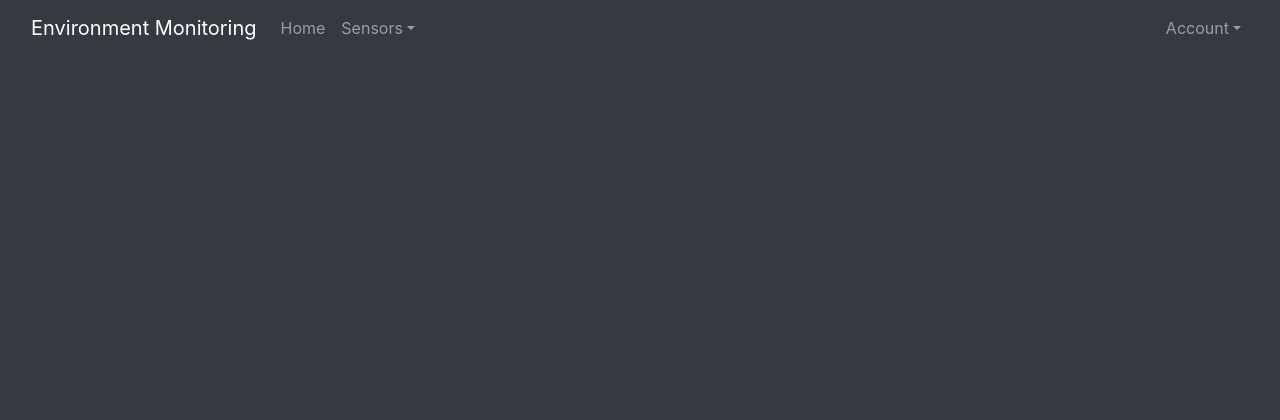
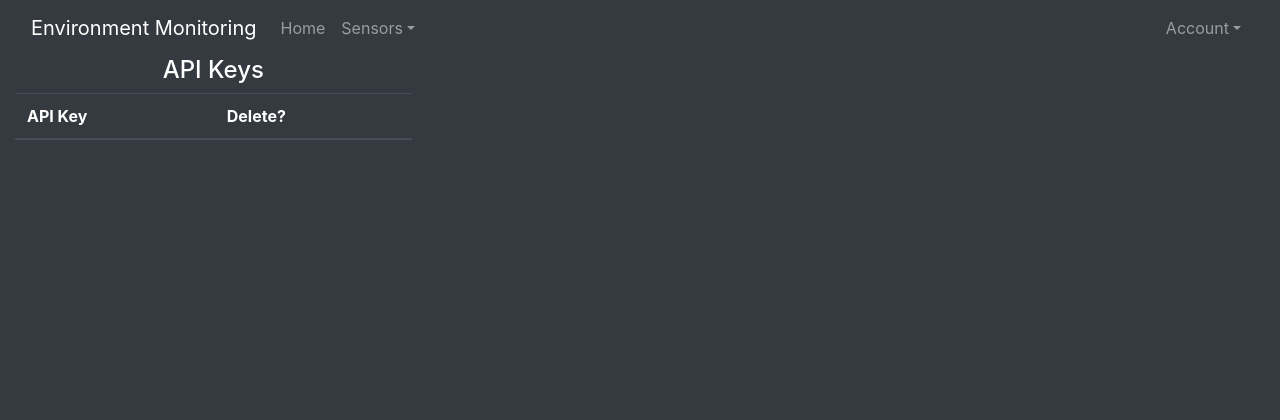
Before and after one commit to bfayers/CS_EnvironmentMonitoring, a Flask app: template templates/dashboard/account.html in a window 1280 px wide. Shown: the top 420 px of the page. Run offline with Flask 2, Linux system fonts and the light colour scheme; the template is opened without the code that fills it, so the values that code supplies are empty; some libraries are stand-ins or nearby versions.

Commit message:
table for keys and delete function

```diff
--- a/templates/dashboard/account.html
+++ b/templates/dashboard/account.html
@@ -3,14 +3,63 @@
 {% block head %}
     {{ super() }}
     <script>
+
+        function deleteKey(apiKey) {
+            data = {
+                "apiKey": apiKey
+            }
+            $.ajax({
+                type: "DELETE",
+                url: "/api/delete/key",
+                data: JSON.stringify(data),
+                contentType: "application/json"
+            })
+            location.reload();
+        }
+
         window.onload = function setActiveLink() {
             $('#accountSettingsLink').addClass('active');
+
+            //Get data from API and add into table
+            $.ajax({
+                type: "GET",
+                url: "/api/info/keys",
+                complete: function(response) {
+                    apiKeys = response.responseJSON['apiKeys'];
+                    for (var i = 0; i<sensorNames.length; i++) {
+                        trString="";
+                        trString+="<tr>\n<td scope=\"col\">"+apiKeys[i]+"</td>\n";
+                        trString+="<td scope=\"col\"> <button type=\"submit\" class=\"btn btn-danger\" onclick=\"deleteKey('"+apiKeys[i]+"')\">Delete</button> </td>\n</tr>";
+                        $('#tableBody').append(trString);
+                    }
+                }
+            })
         }
     </script>
 {% endblock %}
 
 {% block dashboardContent %}
     <div class="row h-100">
+        <div class="col" style="color: white;">
+            <!-- API Key List/Creation/Deletion -->
+            <h4 style="text-align: center;">API Keys</h3>
+            <table class="table table-dark">
+                <thead>
+                <tr>
+                    <th scope="col">API Key</th>
+                    <th scope="col">Delete?</th>
+                </tr>
+                </thead>
+                <tbody id="tableBody">
 
+                </tbody>
+            </table>
+        </div>
+        <div class="col">
+
+        </div>
+        <div class="col">
+
+        </div>
     </div>
 {% endblock %}
```
